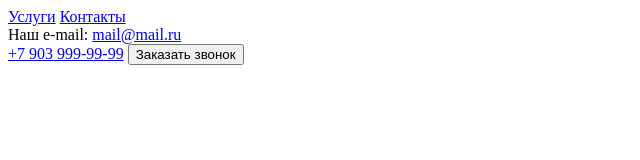
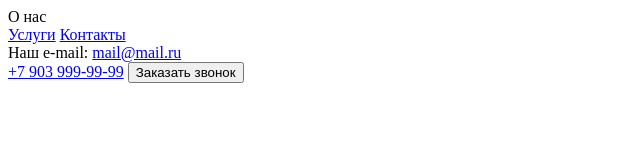
Before and after one commit to sunHelen19/special-app, a plain HTML site: page index.html in a window 1280 px wide. Shown: the whole page, without its empty margins (0-640 px from the left). Drawn offline with Linux system fonts and the light colour scheme.

Commit message:
added about us

```diff
--- a/index.html
+++ b/index.html
@@ -8,6 +8,9 @@
 </head>
 <body>
     <header>
+        <div>
+            О нас
+        </div>
         <nav>
             <a href="#services">Услуги</a>
             <a href="#contacts">Контакты</a>
```
